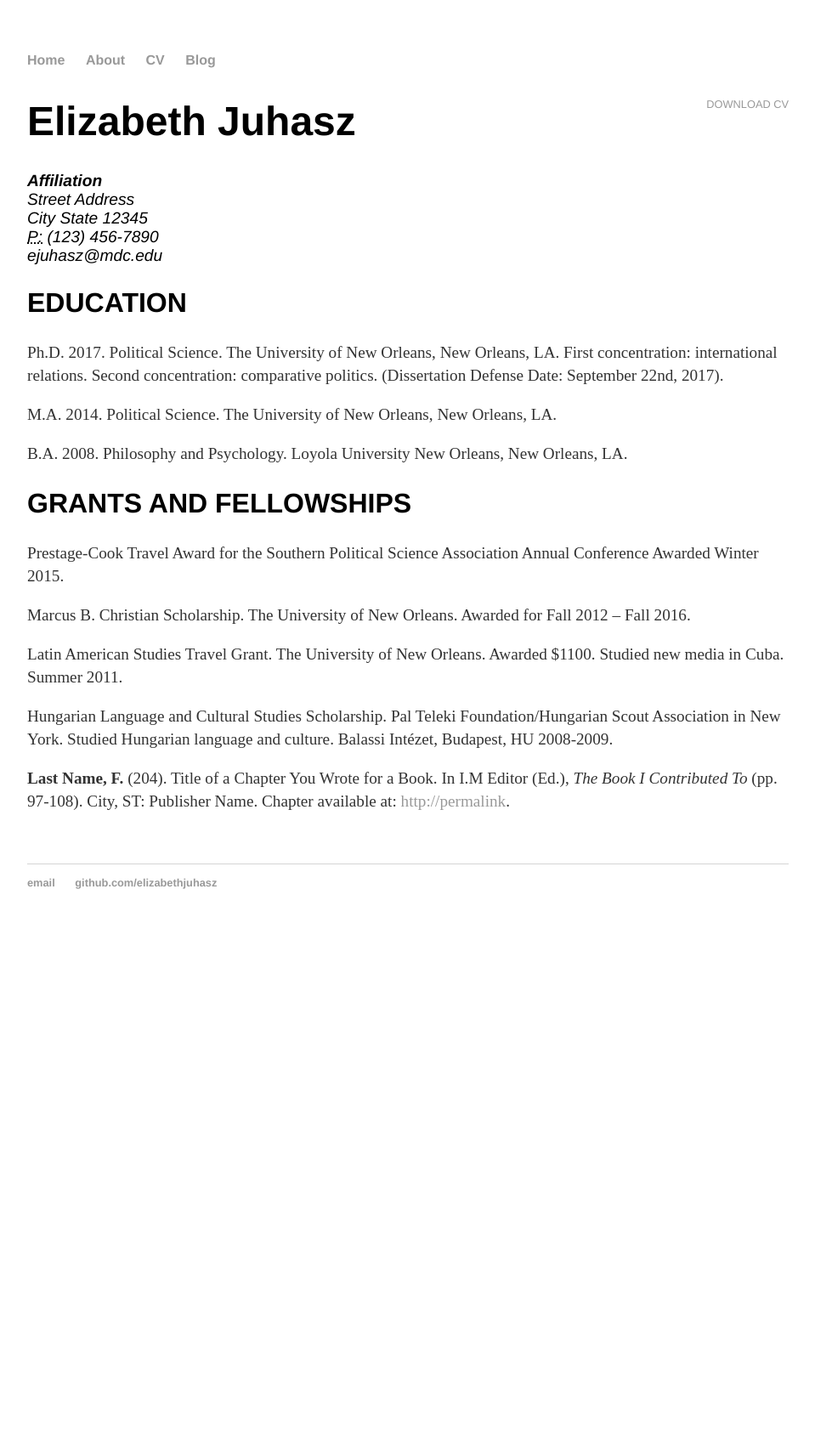
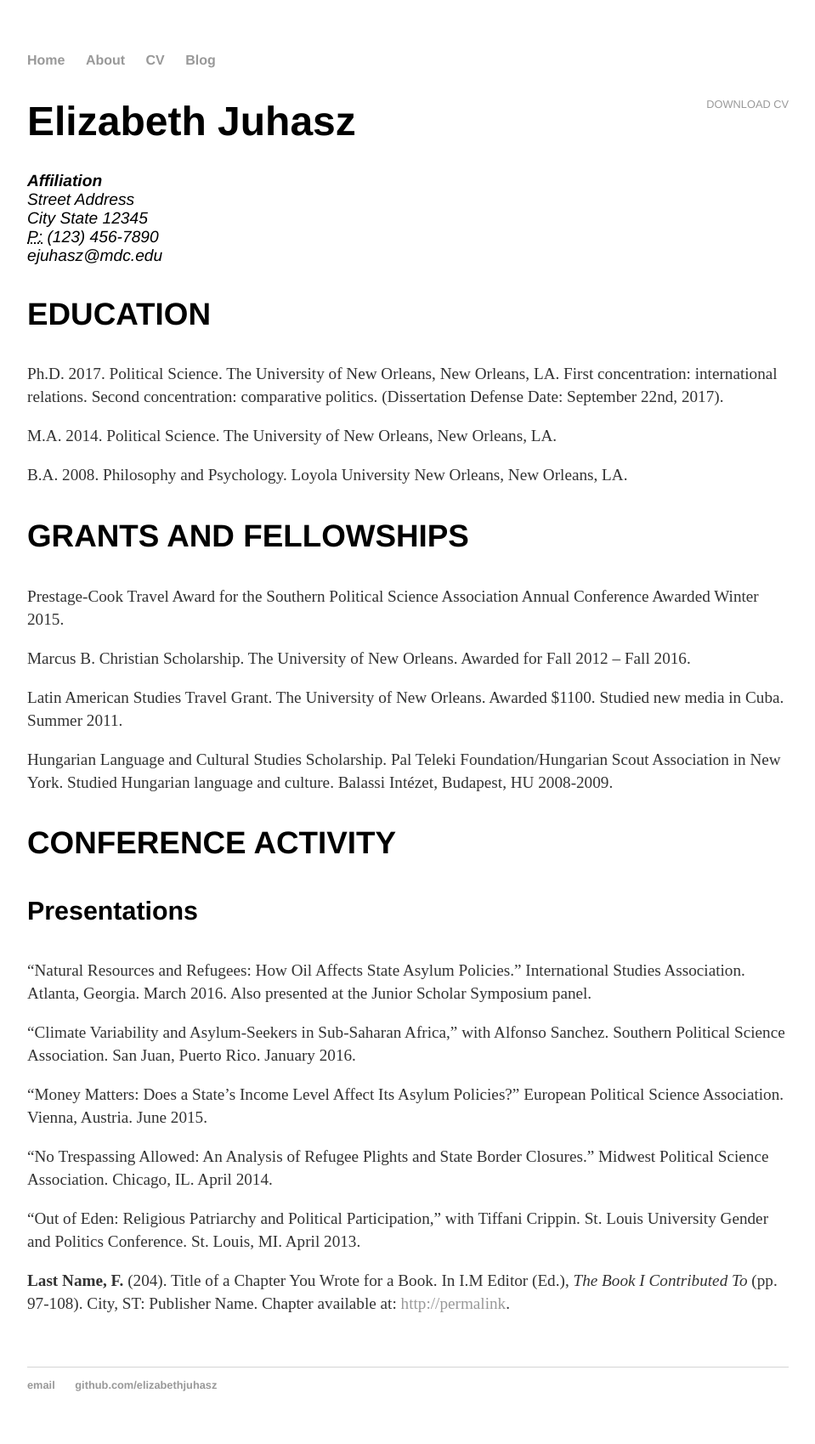
Before and after one commit to elizabethjuhasz/elizabethjuhasz.github.io, a Jekyll site: the page built from cv/index.html, in a window 1280 px wide. Shown: the whole page at 85% size, without its empty margins (160-1119 px from the left). Built offline with Jekyll 4.4.1, drawn with Linux system fonts in a browser that asks for light colours; before the commit the page ends 1108 px from its top, so only the background shows below that.

Commit message:
Update index.html

```diff
--- a/cv/index.html
+++ b/cv/index.html
@@ -14,18 +14,29 @@ title: CV
 					<span class="obfuscate">ejuhasz@mdc.edu</span>
 					</address>
 
-					<h2>EDUCATION</h2>
+					<h3>EDUCATION</h3>
 					<p>Ph.D. 2017. Political Science.  The University of New Orleans, New Orleans, LA. First concentration: international relations. Second concentration: comparative politics.
 						(Dissertation Defense Date: September 22nd, 2017).</p>
 					<p>M.A. 2014.  Political Science.  The University of New Orleans, New Orleans, LA.</p>
 					<p>B.A.  2008.  Philosophy and Psychology.  Loyola University New Orleans, New Orleans, LA.</p>
 
-					<h2>GRANTS AND FELLOWSHIPS</h2>
+					<h3>GRANTS AND FELLOWSHIPS</h3>
 				<p>Prestage-Cook Travel Award for the Southern Political Science Association Annual Conference Awarded Winter 2015.</p>
 				<p>Marcus B. Christian Scholarship. The University of New Orleans. Awarded for Fall 2012 – Fall 2016.</p>
 				<p>Latin American Studies Travel Grant. The University of New Orleans. Awarded $1100. Studied new media in Cuba. Summer 2011.</p>
 				<p>Hungarian Language and Cultural Studies Scholarship. Pal Teleki Foundation/Hungarian Scout Association in New York. Studied Hungarian language and culture. Balassi Intézet, Budapest, HU 2008-2009.</p>
 
+				<h3>CONFERENCE ACTIVITY</h3>
+				<h4>Presentations</h4>
+				<p>“Natural Resources and Refugees: How Oil Affects State Asylum Policies.” International Studies Association. Atlanta, Georgia. March 2016. Also presented at the Junior Scholar Symposium panel.</p>
+				<p>“Climate Variability and Asylum-Seekers in Sub-Saharan Africa,” with Alfonso Sanchez. Southern Political Science Association. San Juan, Puerto Rico. January 2016.</p>
+				<p>“Money Matters:  Does a State’s Income Level Affect Its Asylum Policies?”  European Political Science Association. Vienna, Austria. June 2015.</p>
+				<p>“No Trespassing Allowed: An Analysis of Refugee Plights and State Border Closures.” Midwest Political Science Association. Chicago, IL. April 2014.</p>
+				<p>“Out of Eden: Religious Patriarchy and Political Participation,” with Tiffani Crippin.  St. Louis University Gender and Politics Conference. St. Louis, MI. April 2013.</p>
+
+
+
+
 					<p><strong>Last Name, F.</strong> (204). Title of a Chapter You Wrote for a Book. In I.M Editor (Ed.), <em>The Book I Contributed To</em> (pp. 97-108). City, ST: Publisher Name. Chapter available at: <a href="#">http://permalink</a>.
 
 
```
